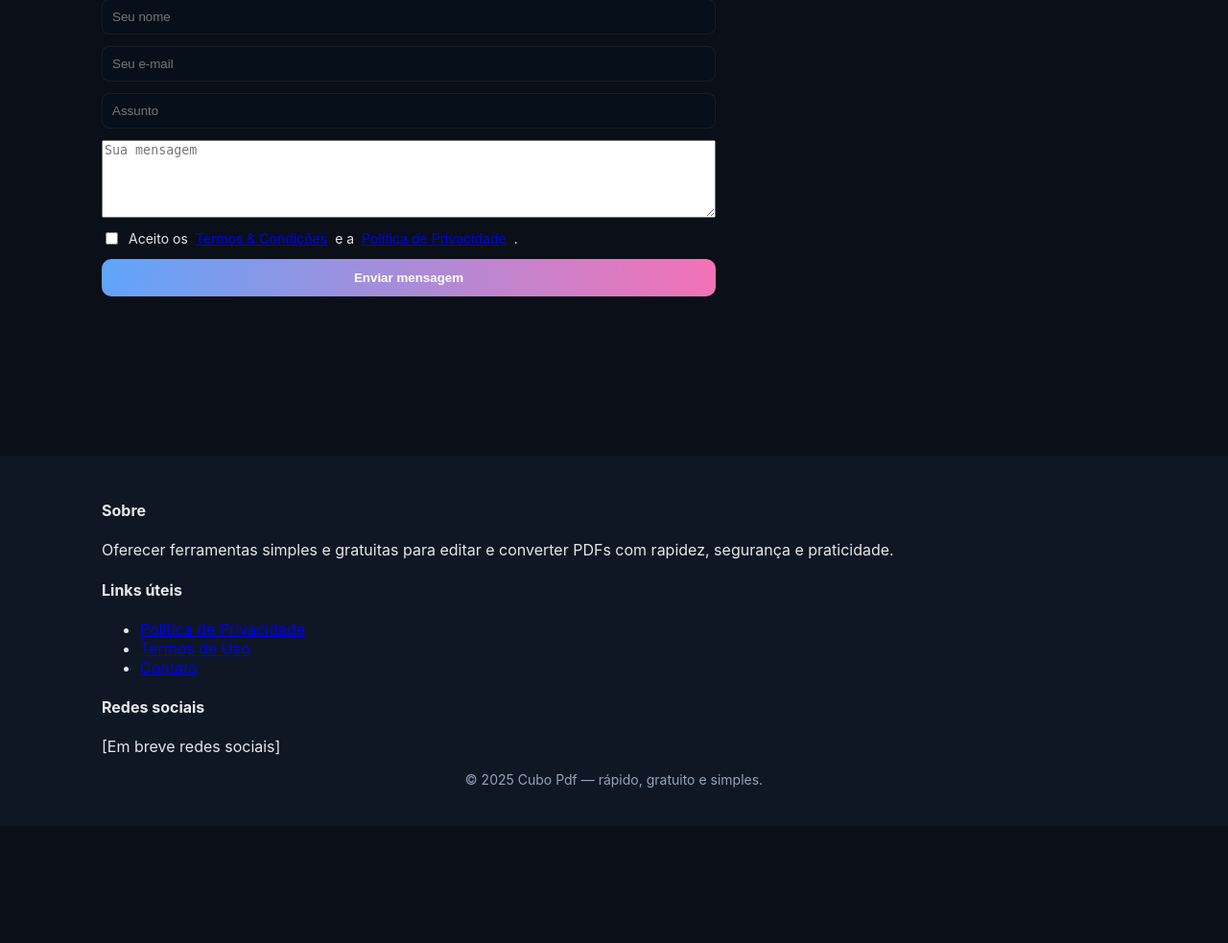
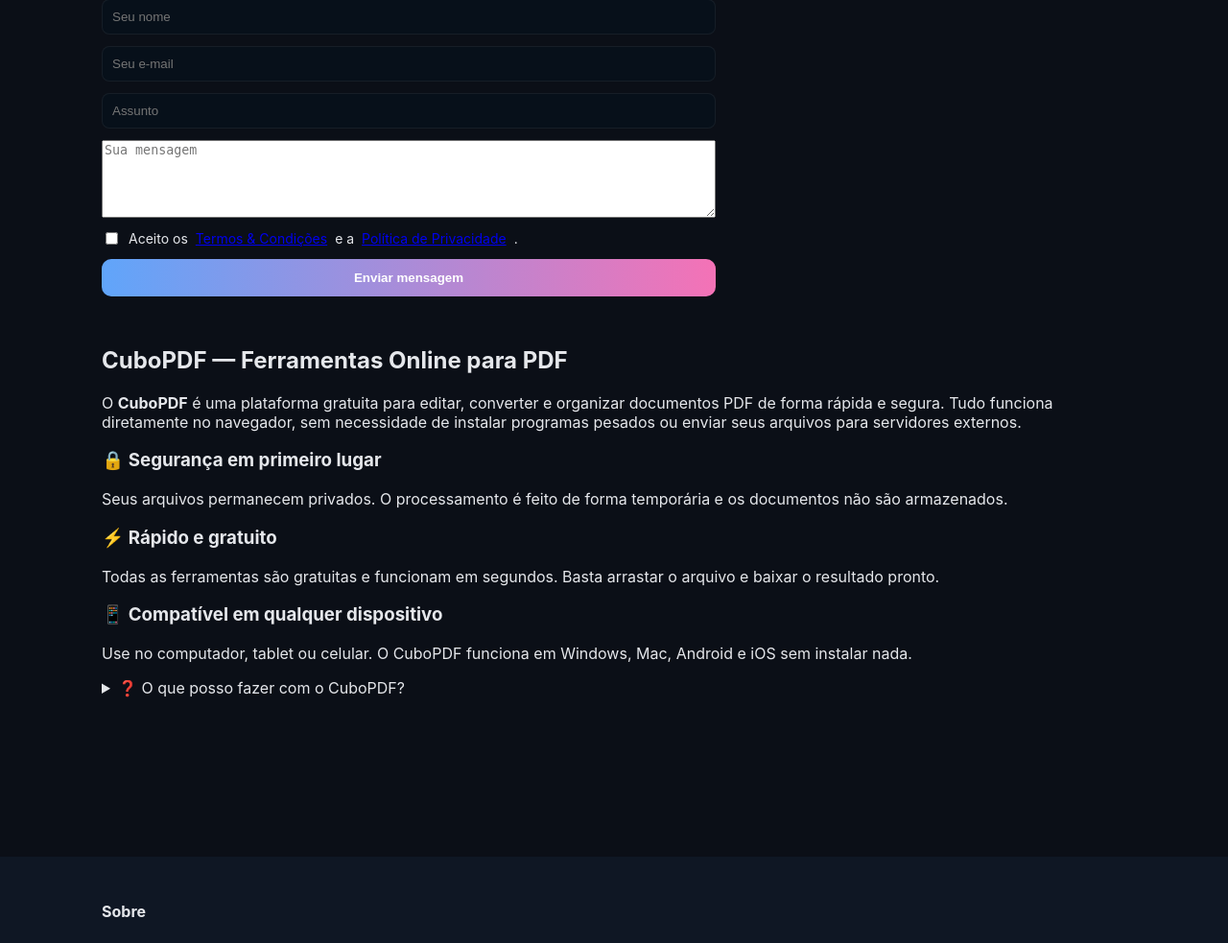
Before and after one commit to carloslestat56/cubopdf, a Flask app: page /contato in a window 1280 px wide. Shown: the part 232-1215 px from the top of the page at 96% size. Before the commit the page ends 1093 px from the top, so only its background shows below. Run offline with Flask 3, Linux system fonts and the light colour scheme.

Commit message:
Update base.html

```diff
--- a/templates/base.html
+++ b/templates/base.html
@@ -78,6 +78,35 @@
     <script>(adsbygoogle = window.adsbygoogle || []).push({});</script>
   </div>
   {% endif %}
+  <!-- texto home -->
+  <section class="about-site container">
+  <h2>CuboPDF — Ferramentas Online para PDF</h2>
+  <p>
+    O <strong>CuboPDF</strong> é uma plataforma gratuita para editar, converter e organizar documentos PDF de forma rápida e segura.
+    Tudo funciona diretamente no navegador, sem necessidade de instalar programas pesados ou enviar seus arquivos para servidores externos.
+  </p>
+
+  <div class="grid-features">
+    <div>
+      <h3>🔒 Segurança em primeiro lugar</h3>
+      <p>Seus arquivos permanecem privados. O processamento é feito de forma temporária e os documentos não são armazenados.</p>
+    </div>
+    <div>
+      <h3>⚡ Rápido e gratuito</h3>
+      <p>Todas as ferramentas são gratuitas e funcionam em segundos. Basta arrastar o arquivo e baixar o resultado pronto.</p>
+    </div>
+    <div>
+      <h3>📱 Compatível em qualquer dispositivo</h3>
+      <p>Use no computador, tablet ou celular. O CuboPDF funciona em Windows, Mac, Android e iOS sem instalar nada.</p>
+    </div>
+  </div>
+
+  <details>
+    <summary>❓ O que posso fazer com o CuboPDF?</summary>
+    <p>Você pode <strong>juntar, dividir, comprimir, converter e editar PDFs</strong> gratuitamente. É a forma mais simples de trabalhar com documentos online.</p>
+  </details>
+</section>
+<!-- fim texto home -->
 
   <footer class="footer">
     <div class="container">
```
